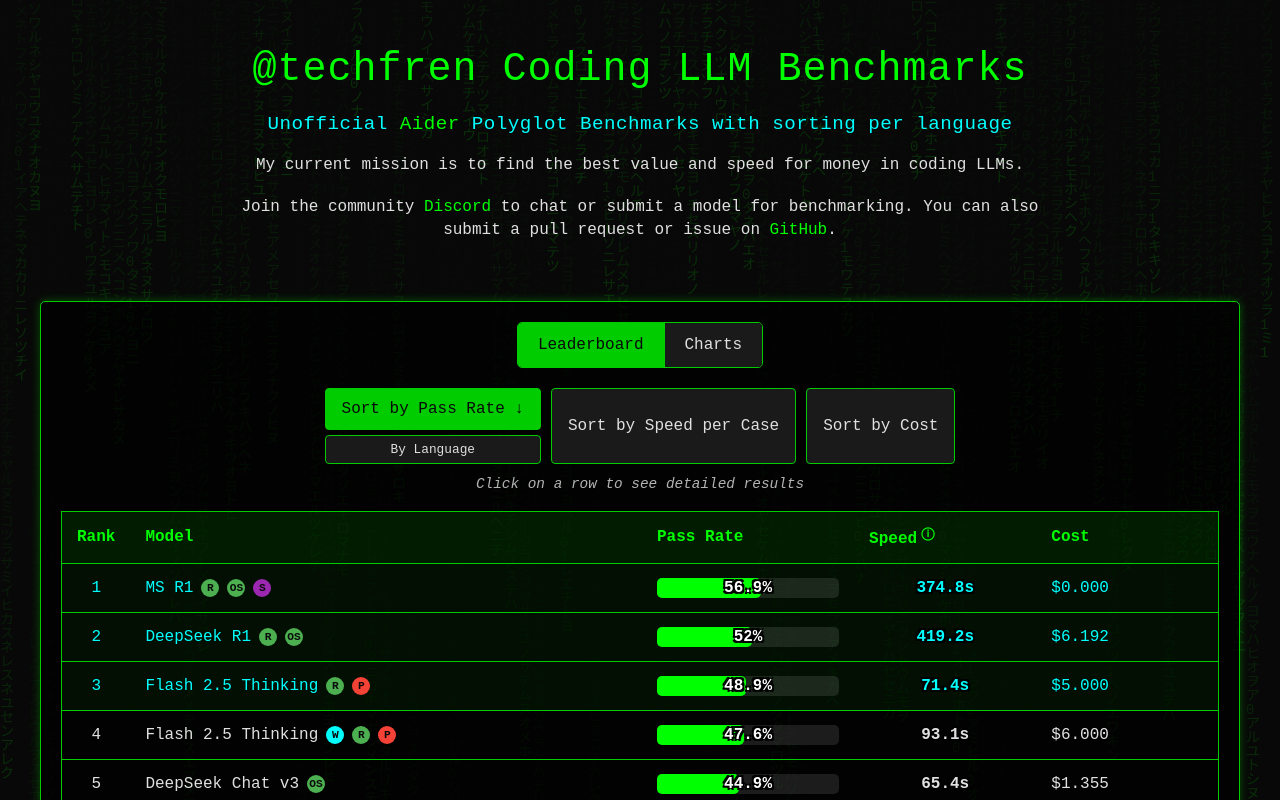
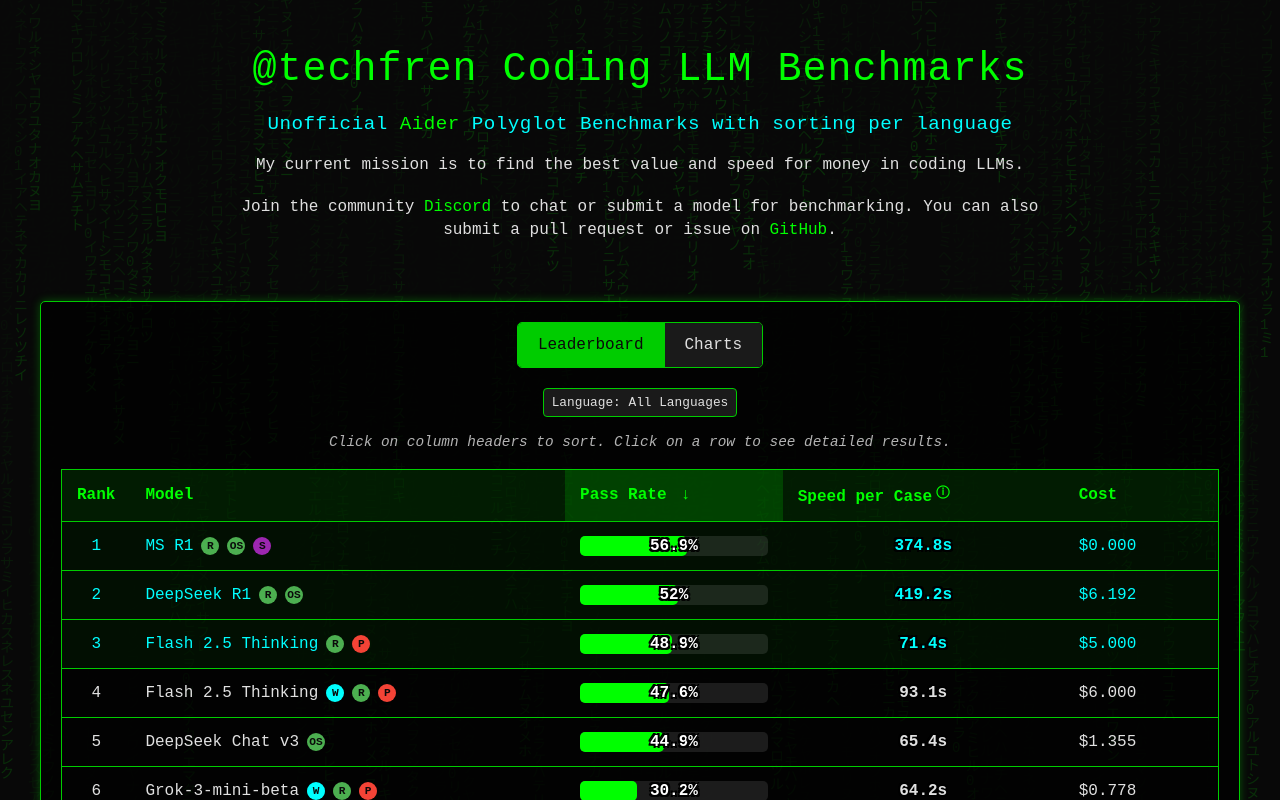
Before and after one commit to aj47/techfren-leaderboard, a Next.js app: page / in a window 1280 px wide. Built offline with nearby package versions, Linux system fonts and the light colour scheme.

Commit message:
Remove sort buttons and implement clickable column headers for sorting

```diff
--- a/src/app/globals.css
+++ b/src/app/globals.css
@@ -191,11 +191,10 @@
   font-style: italic;
 }
 
-.sort-group {
+.language-dropdown-container {
   display: flex;
-  flex-direction: column;
-  gap: 5px;
-  position: relative;
+  justify-content: center;
+  margin-bottom: 15px;
 }
 
 .language-dropdown {
@@ -293,6 +292,26 @@
   background-color: rgba(0, 255, 0, 0.1);
   font-weight: bold;
   color: var(--primary);
+}
+
+th.sortable {
+  cursor: pointer;
+  position: relative;
+  transition: background-color 0.3s ease;
+}
+
+th.sortable:hover {
+  background-color: rgba(0, 255, 0, 0.2);
+}
+
+th.active {
+  background-color: rgba(0, 255, 0, 0.25);
+}
+
+.sort-indicator {
+  margin-left: 5px;
+  display: inline-block;
+  font-weight: bold;
 }
 
 tbody tr {
@@ -897,14 +916,6 @@
 }
 
 @media (max-width: 768px) {
-  .controls {
-    flex-direction: column;
-  }
-
-  .sort-group {
-    width: 100%;
-  }
-
   .language-dropdown {
     width: 100%;
   }
@@ -912,6 +923,11 @@
   .language-dropdown-content {
     position: relative;
     width: 100%;
+  }
+
+  .sort-indicator {
+    margin-left: 2px;
+    font-size: 0.9rem;
   }
 
   /* Improved table styles for mobile */
--- a/src/components/Leaderboard.tsx
+++ b/src/components/Leaderboard.tsx
@@ -152,7 +152,8 @@
       };
 
       // Show tooltip on hover for desktop
-      speedHeader.addEventListener('mouseenter', () => {
+      speedHeader.addEventListener('mouseenter', (e) => {
+        // Don't prevent default to allow the click for sorting
         const rect = (speedHeader as HTMLElement).getBoundingClientRect();
         positionTooltip(rect);
       });
@@ -163,9 +164,9 @@
         (speedTooltip as HTMLElement).style.opacity = '0';
       });
 
-      // For mobile: show on tap
+      // For mobile: show on tap, but don't interfere with sorting
       speedHeader.addEventListener('touchstart', (e) => {
-        e.preventDefault();
+        // Don't prevent default to allow the click for sorting
         const rect = (speedHeader as HTMLElement).getBoundingClientRect();
         positionTooltip(rect);
 
@@ -204,19 +205,16 @@
         <ModelDetailModal model={selectedModel} onClose={closeDetailModal} />
       )}
 
-      <div className="controls">
-        <div className="sort-group">
-          <button
-            onClick={() => sortBy('passRate', null)}
-            className={sortColumn === 'passRate' && !selectedLanguage ? 'active' : ''}
-          >
-            Sort by Pass Rate {sortColumn === 'passRate' && !selectedLanguage ? (sortDirection === 'asc' ? '↑' : '↓') : ''}
-          </button>
+      <div className="language-dropdown-container">
         <div className="language-dropdown">
           <button className="language-dropdown-button">
-              By Language {selectedLanguage ? `(${selectedLanguage})` : ''}
+            Language: {selectedLanguage || 'All Languages'}
           </button>
           <div className="language-dropdown-content">
+            <button onClick={() => sortBy('passRate', null)}
+              className={selectedLanguage === null ? 'active' : ''}>
+              All Languages {sortColumn === 'passRate' && selectedLanguage === null ? (sortDirection === 'asc' ? '↑' : '↓') : ''}
+            </button>
             <button onClick={() => sortBy('passRate', 'JavaScript')}
               className={selectedLanguage === 'JavaScript' ? 'active' : ''}>
               JavaScript {sortColumn === 'passRate' && selectedLanguage === 'JavaScript' ? (sortDirection === 'asc' ? '↑' : '↓') : ''}
@@ -244,21 +242,8 @@
           </div>
         </div>
       </div>
-        <button
-          onClick={() => sortBy('speed')}
-          className={sortColumn === 'speed' ? 'active' : ''}
-        >
-          Sort by Speed per Case {sortColumn === 'speed' ? (sortDirection === 'asc' ? '↑' : '↓') : ''}
-        </button>
-        <button
-          onClick={() => sortBy('cost')}
-          className={sortColumn === 'cost' ? 'active' : ''}
-        >
-          Sort by Cost {sortColumn === 'cost' ? (sortDirection === 'asc' ? '↑' : '↓') : ''}
-        </button>
-      </div>
       <div className="helper-text">
-        Click on a row to see detailed results
+        Click on column headers to sort. Click on a row to see detailed results.
       </div>
 
       <div className="leaderboard-container">
@@ -267,11 +252,35 @@
             <tr>
               <th className="rank">Rank</th>
               <th className="model">Model</th>
-              <th className="passRate">Pass Rate {selectedLanguage ? `(${selectedLanguage})` : ''}</th>
-              <th className="speed">
-                <span className="tooltip-container">Speed</span>
+              <th
+                className={`passRate sortable ${sortColumn === 'passRate' ? 'active' : ''}`}
+                onClick={() => sortBy('passRate', selectedLanguage)}
+              >
+                Pass Rate {selectedLanguage ? `(${selectedLanguage})` : ''}
+                {sortColumn === 'passRate' && (
+                  <span className="sort-indicator">{sortDirection === 'asc' ? '↑' : '↓'}</span>
+                )}
               </th>
-              <th className="cost">Cost</th>
+              <th
+                className={`speed sortable ${sortColumn === 'speed' ? 'active' : ''}`}
+                onClick={() => sortBy('speed')}
+              >
+                <span className="tooltip-container">
+                  Speed per Case
+                  {sortColumn === 'speed' && (
+                    <span className="sort-indicator">{sortDirection === 'asc' ? '↑' : '↓'}</span>
+                  )}
+                </span>
+              </th>
+              <th
+                className={`cost sortable ${sortColumn === 'cost' ? 'active' : ''}`}
+                onClick={() => sortBy('cost')}
+              >
+                Cost
+                {sortColumn === 'cost' && (
+                  <span className="sort-indicator">{sortDirection === 'asc' ? '↑' : '↓'}</span>
+                )}
+              </th>
             </tr>
           </thead>
           <tbody>
```
Lines whose indentation alone changed are shown as unchanged.
